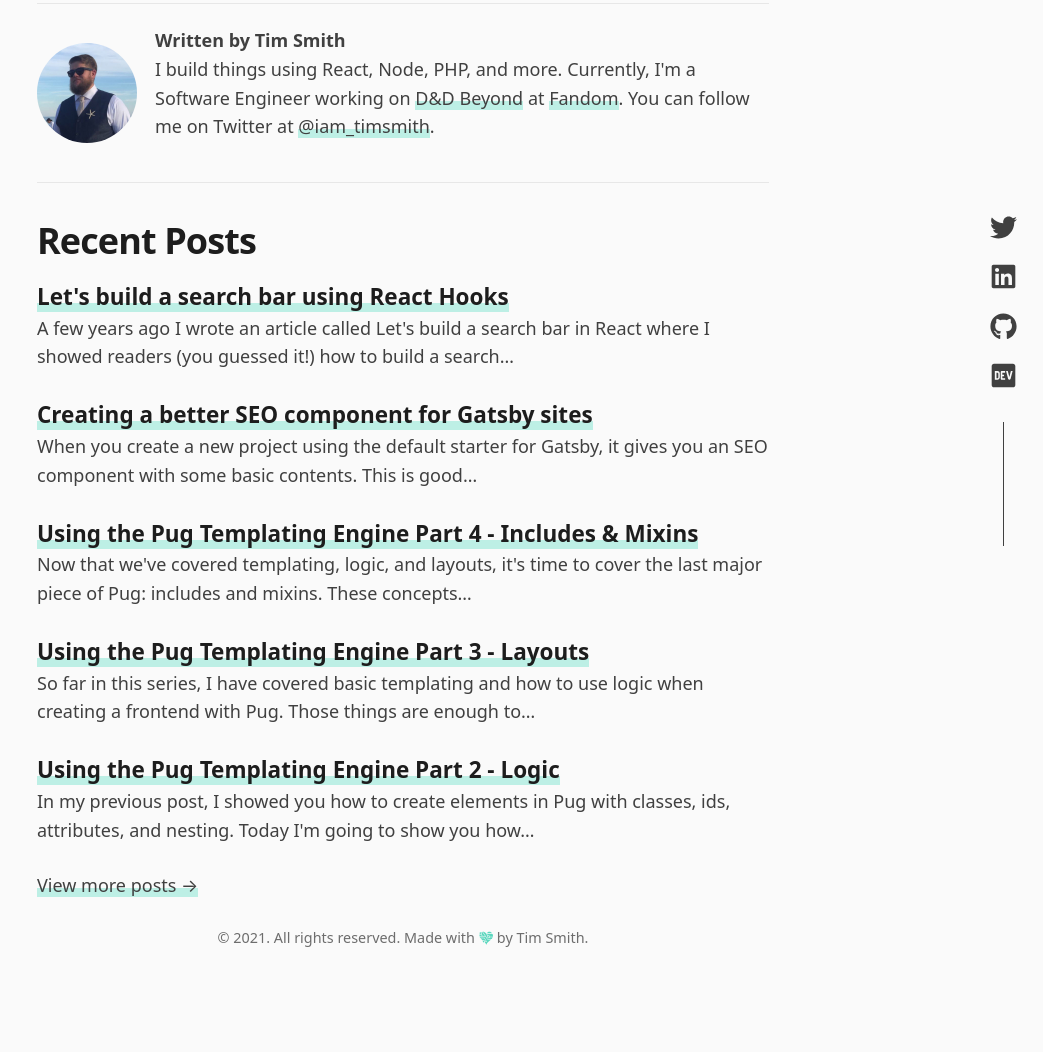
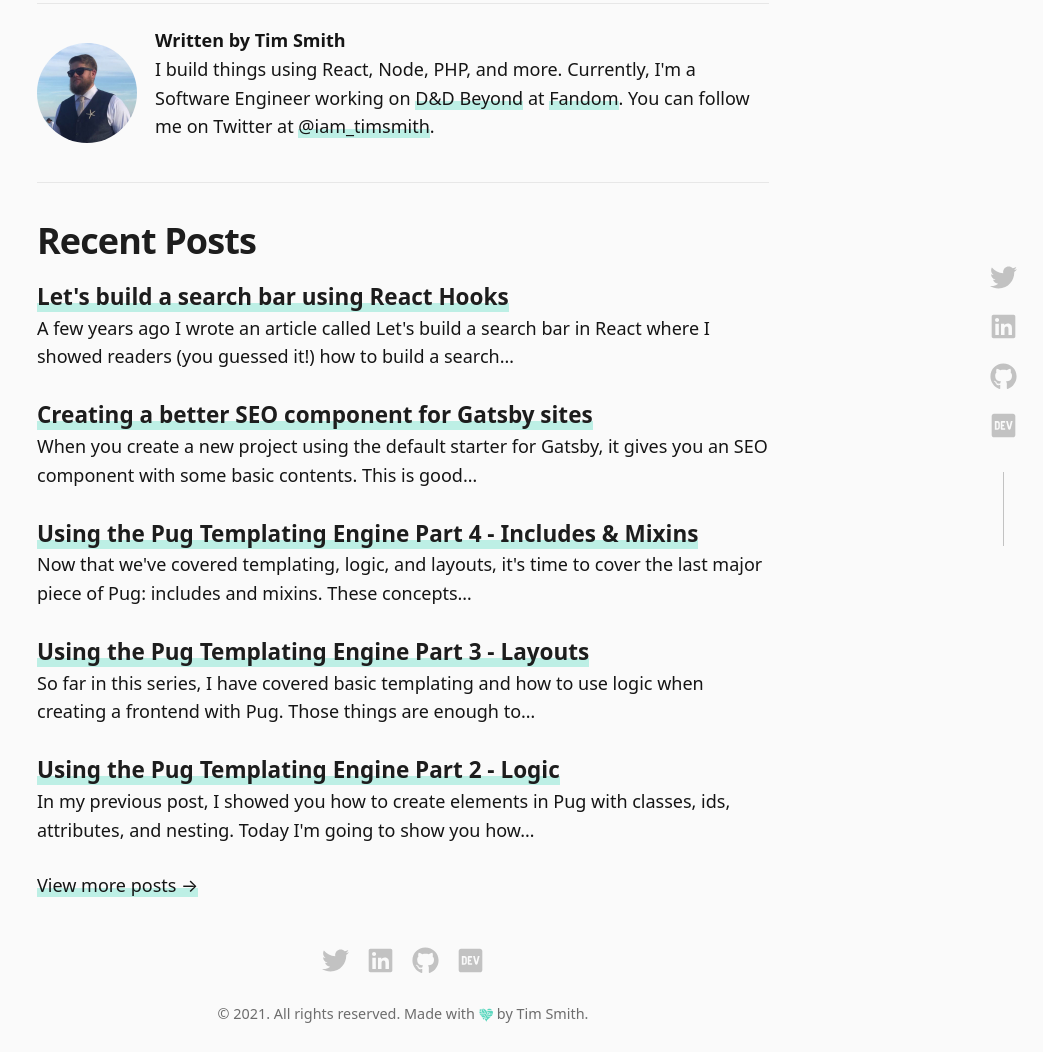
Before and after one commit to iamtimsmith/portfolio-2021, a Gatsby site: page / in a window 1280 px wide. Shown: the part 254-1306 px from the top of the page, without its empty margins (237-1280 px from the left). Before the commit the page ends 1230 px from the top, so only its background shows below. Built offline with nearby package versions, Linux system fonts and the light colour scheme; Gatsby itself is replaced by a stand-in of ours; some packages are replaced by stand-ins of ours.

Commit message:
Changed socials color and fixed generated image author.

```diff
--- a/gatsby-config.js
+++ b/gatsby-config.js
@@ -64,7 +64,7 @@ module.exports = {
             options: {
               title: siteMetadata.title,
               separator: '|',
-              author: siteMetadata.author,
+              author: siteMetadata.author.twitter,
               background: `#182227`,
               fontColor: '#E7E8E9',
               titleFontSize: 96,
--- a/src/components/footer.jsx
+++ b/src/components/footer.jsx
@@ -1,10 +1,47 @@
 import React from 'react';
 import PropTypes from 'prop-types';
 import {GiTechnoHeart} from 'react-icons/gi';
+import {FaTwitter, FaLinkedin, FaGithub, FaDev} from 'react-icons/fa';
+import {useStaticQuery, graphql} from 'gatsby';
 
 const Footer = ({siteTitle}) => {
+	const {site: {siteMetadata: {socials}}} = useStaticQuery(graphql`
+		{
+			site {
+				siteMetadata {
+					socials {
+						name
+						url
+					}
+				}
+			}
+		}
+	`);
+
+	const getIcon = (site) => {
+		switch(site) {
+			case 'twitter': return <FaTwitter/>;
+			case 'linkedin': return <FaLinkedin/>;
+			case 'github': return <FaGithub/>;
+			case 'dev': return <FaDev/>;
+			default: return null;
+		}
+	}
+
   return (
     <footer className='footer'>
+			<nav>
+				{socials.map(social => (
+					<a
+						href={social.url}
+						target='_blank'
+						rel='noreferrer nofollow'
+						aria-label={social.name}
+					>
+						{getIcon(social.name.toLowerCase())}
+					</a>
+				))}
+			</nav>
       <p>
         &copy; {new Date().getFullYear()}. All rights reserved. Made with{' '}
         <GiTechnoHeart /> by {siteTitle}.
--- a/src/components/header.jsx
+++ b/src/components/header.jsx
@@ -9,7 +9,6 @@ const Header = ({siteTitle}) => (
       {siteTitle}
     </Link>
     <nav className='header__nav'>
-      {/* <Link to='/projects'>Projects</Link> */}
       <Link to='/blog'>Blog</Link>
       <Toggle />
     </nav>
--- a/src/components/sharing.jsx
+++ b/src/components/sharing.jsx
@@ -66,7 +66,7 @@ const Sharing = ({title}) => {
         <a
           className={`sharing__${site.name.toLowerCase()}`}
           href={site.href}
-          target='_blank'
+          target='_parent'
 					rel='noreferrer nofollow'
           title={`Share to ${site.name}`}
           aria-label={`Share to ${site.name}`}
--- a/src/scss/_footer.scss
+++ b/src/scss/_footer.scss
@@ -1,15 +1,31 @@
 .footer {
 	text-align: center;
+
+	nav {
+		margin: var(--spacing-4) var(--spacing-0);
+
+		a {
+			background: none;
+			font-size: var(--font-size-xl);
+			color: var(--color-midlight);
+			margin: var(--spacing-2);
+			transition: color 0.3s;
+
+			&:hover {
+				color: var(--color-mid);
+			}
+		}
+	}
 
 	p {
 		margin: var(--spacing-0);
 		font-size: var(--font-size-sm);
 		color: var(--color-mid);
-	}
 
-	svg {
-		position: relative;
-		top: 3px;
-		color: var(--color-primary);
+		svg {
+			position: relative;
+			top: 3px;
+			color: var(--color-primary);
+		}
 	}
 }
--- a/src/scss/_socials.scss
+++ b/src/scss/_socials.scss
@@ -2,7 +2,7 @@
 	position: fixed;
 	bottom: 0;
 	right: 0;
-	height: 50%;
+	height: 350px;
 	min-height: 300px;
 	width: 80px;
 
@@ -13,7 +13,7 @@
 		bottom: 0;
 		left: 40px;
 		width: 1px;
-		background: var(--color-text);
+		background: var(--color-midlight);
 		z-index: -1;
 	}
 
@@ -31,12 +31,12 @@
 			background: none;
 			border: none;
 			margin: var(--spacing-1) var(--spacing-4);
-			color: var(--color-text);
+			color: var(--color-midlight);
 			cursor: pointer;
 			transition: color 0.3s;
 
 			&:hover {
-				color: var(--color-dark);
+				color: var(--color-mid);
 			}
 		}
 		button {
--- a/src/scss/_themes.scss
+++ b/src/scss/_themes.scss
@@ -4,8 +4,9 @@
 
 :root {
   --color-bg: #fafafa;
-	--color-text: #404040;
+	--color-text: #151515;
 	--color-light: #e7e7e7;
+	--color-midlight: #c2c2c2;
 	--color-mid: #6d6d6d;
 	--color-dark: #1d1d1d;
   --color-primary: #5BD7BE;
@@ -14,8 +15,9 @@
 
 :root.dark {
 	--color-bg: #182227;
-  --color-text: #E7E8E9;
+  --color-text: #e7e7e7;
 	--color-light: #2F383C;
+	--color-midlight: #516067;
 	--color-mid: #838485;
 	--color-dark: #efefef;
   --color-primary: #298E7A;
```
